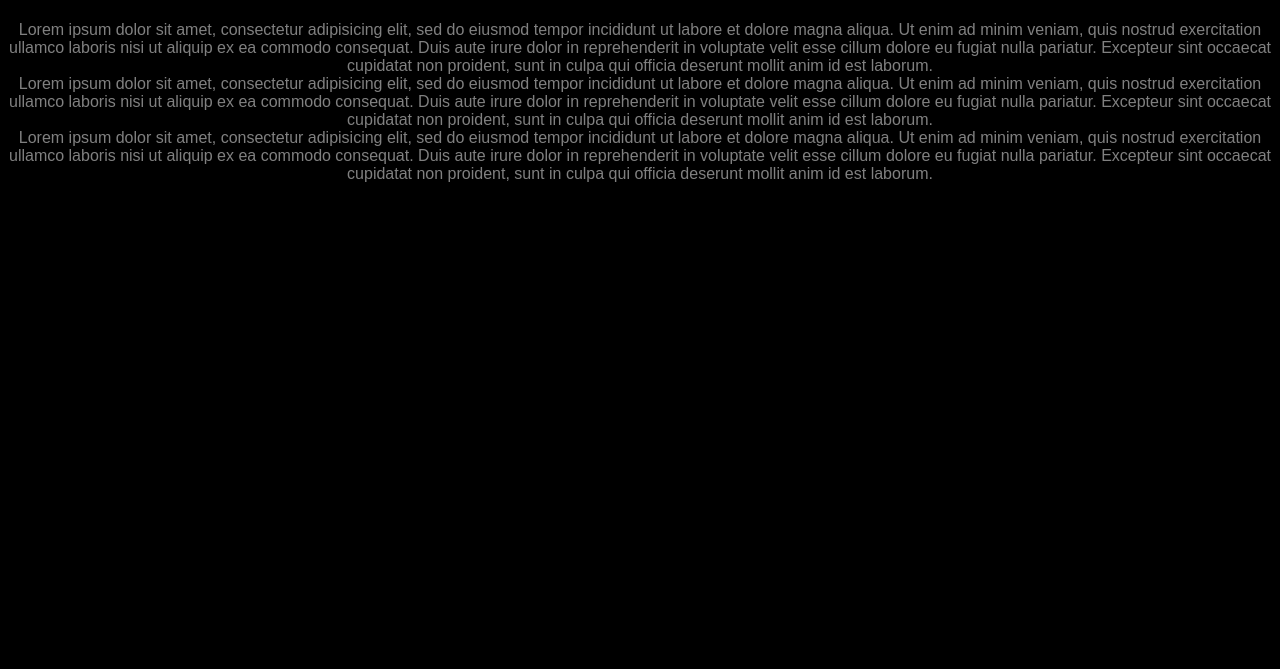
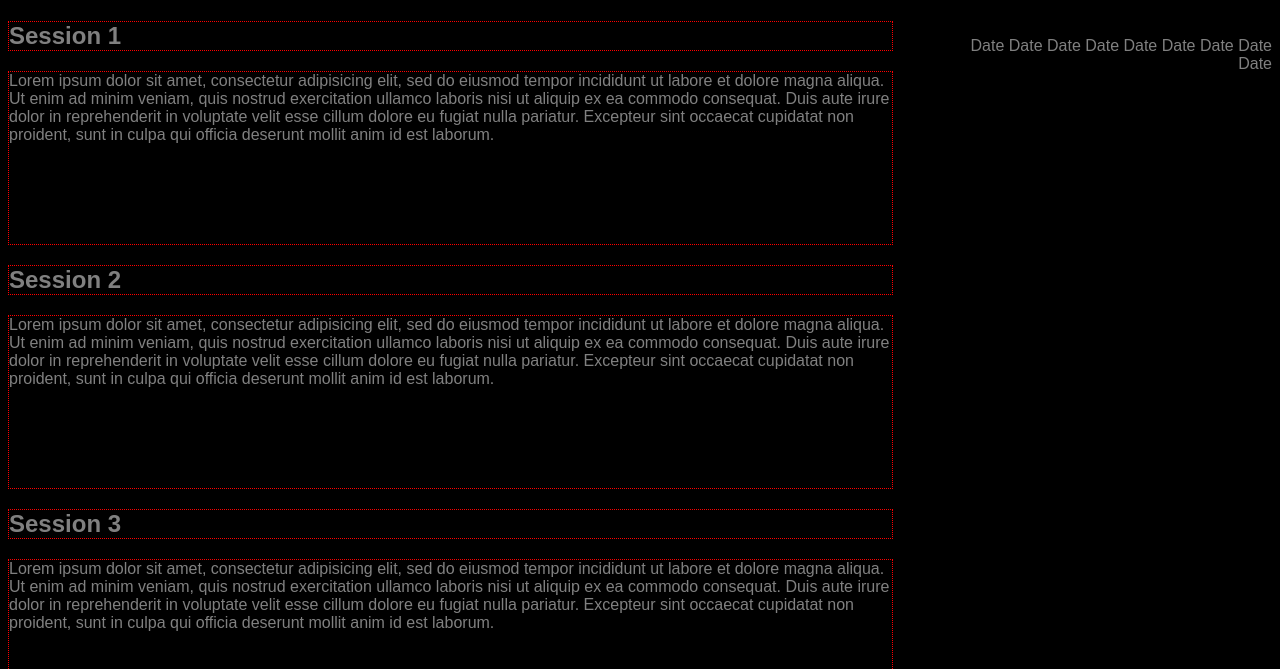
Before and after one commit to direwolves/about-me-project, a plain HTML site: page tales.html in a window 1280 px wide. Shown: the part 69-738 px from the top of the page. Drawn offline with Linux system fonts and the light colour scheme.

Commit message:
padding out stories

```diff
--- a/stylesheets/main.css
+++ b/stylesheets/main.css
@@ -10,3 +10,19 @@ body {
 h1 {
 	font-size: 36px;
 }
+
+p.session-tales, h2 {
+	text-align: left;
+	border: 1px dotted red;
+	width: 70%;
+}
+
+p.session-dates {
+	text-align: right;
+	float: right;
+	width: 25%;
+}
+
+p.story-bottom {
+	padding-bottom: 100px;
+}
--- a/stylesheets/tales.css
+++ b/stylesheets/tales.css
@@ -0,0 +1,12 @@
+* {box-sizing: border-box;}
+
+body {
+	background-color: black;
+	color: gray;
+	font-family: fantasy;
+}
+
+h1 {
+	font-size: 36px;
+	text-align: center;
+}
--- a/tales.html
+++ b/tales.html
@@ -14,28 +14,42 @@
 		<h1>Let me spin you a tale my friends...</h1>
 
 		<div>
+			<p class="session-dates">
+				Date Date Date
+				Date Date Date
+				Date Date Date
+			</p>
+			<h2>Session 1</h2>
+			<p class="session-tales story-bottom">
 			Lorem ipsum dolor sit amet, consectetur adipisicing elit, sed do eiusmod
 			tempor incididunt ut labore et dolore magna aliqua. Ut enim ad minim veniam,
 			quis nostrud exercitation ullamco laboris nisi ut aliquip ex ea commodo
 			consequat. Duis aute irure dolor in reprehenderit in voluptate velit esse
 			cillum dolore eu fugiat nulla pariatur. Excepteur sint occaecat cupidatat non
 			proident, sunt in culpa qui officia deserunt mollit anim id est laborum.
+			</p>
 		</div>
 		<div>
+		<h2>Session 2</h2>
+			<p class="session-tales story-bottom">
 			Lorem ipsum dolor sit amet, consectetur adipisicing elit, sed do eiusmod
 			tempor incididunt ut labore et dolore magna aliqua. Ut enim ad minim veniam,
 			quis nostrud exercitation ullamco laboris nisi ut aliquip ex ea commodo
 			consequat. Duis aute irure dolor in reprehenderit in voluptate velit esse
 			cillum dolore eu fugiat nulla pariatur. Excepteur sint occaecat cupidatat non
 			proident, sunt in culpa qui officia deserunt mollit anim id est laborum.
+			</p>
 		</div>
 		<div>
+			<h2>Session 3</h2>
+			<p class="session-tales story-bottom">
 			Lorem ipsum dolor sit amet, consectetur adipisicing elit, sed do eiusmod
 			tempor incididunt ut labore et dolore magna aliqua. Ut enim ad minim veniam,
 			quis nostrud exercitation ullamco laboris nisi ut aliquip ex ea commodo
 			consequat. Duis aute irure dolor in reprehenderit in voluptate velit esse
 			cillum dolore eu fugiat nulla pariatur. Excepteur sint occaecat cupidatat non
 			proident, sunt in culpa qui officia deserunt mollit anim id est laborum.
+			</p>
 		</div>
 	</body>
 </html>
```
